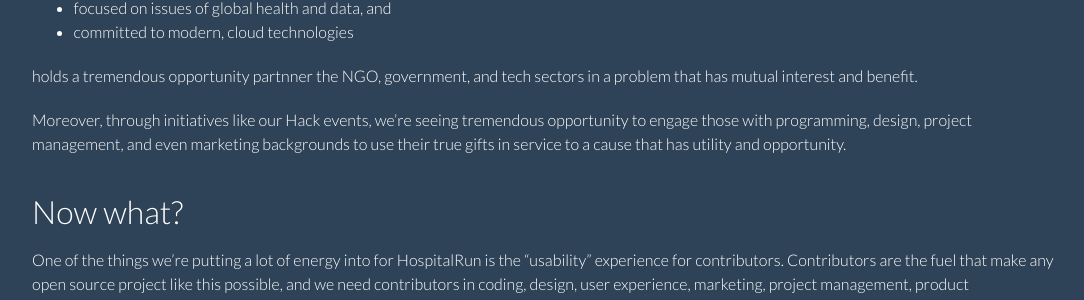
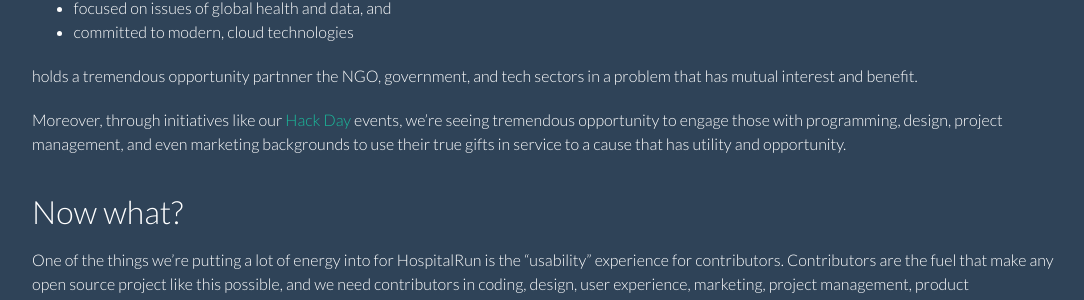
Before and after one commit to HospitalRun/hospitalrun.io, a Jekyll site: the page built from _posts/2016-06-03-why-hospitalrun.markdown, in a window 1280 px wide and 900 px high, scrolled down 9463 px. Shown: the part 422-722 px from the top of the window, without its empty margins (96-1180 px from the left). Built offline with Jekyll 4.4.1, drawn with Linux system fonts in a browser that asks for light colours.

Commit message:
more styling change

```diff
--- a/_posts/2016-06-03-why-hospitalrun.markdown
+++ b/_posts/2016-06-03-why-hospitalrun.markdown
@@ -144,7 +144,7 @@ We still think we have a long way to go, but that's the goal - making usability
 A recent survey of Western health care practicioners found that 20% of their time was being spent on administrative tasks that (arguably) had little to do with improving the quantity or quality of care being provided. Much of that time was caused by - rather than improved by - the software they were using.
 
 <p>
-  <img src="/img/11clock.png" style="max-height:200px" alt="11 o'clock, tick tock" /><br/>
+  <img src="/img/11clock.png" style="max-width:200px" alt="11 o'clock, tick tock" /><br/>
   <em>"How are we saving time for users of HospitalRun?" is one of the primary considerations in any feature.</em>
 </p>
 
@@ -181,7 +181,7 @@ It seems to us that HospitalRun:
 
 holds a tremendous opportunity partnner the NGO, government, and tech sectors in a problem that has mutual interest and benefit.
 
-Moreover, through initiatives like our Hack events, we're seeing tremendous opportunity to engage those with programming, design, project management, and even marketing backgrounds to use their true gifts in service to a cause that has utility and opportunity.
+Moreover, through initiatives like our [Hack Day](/lisbon) events, we're seeing tremendous opportunity to engage those with programming, design, project management, and even marketing backgrounds to use their true gifts in service to a cause that has utility and opportunity.
 
 # Now what?
 One of the things we're putting a lot of energy into for HospitalRun is the "usability" experience for contributors. Contributors are the fuel that make any open source project like this possible, and we need contributors in coding, design, user experience, marketing, project management, product requirements, and devops.
```
